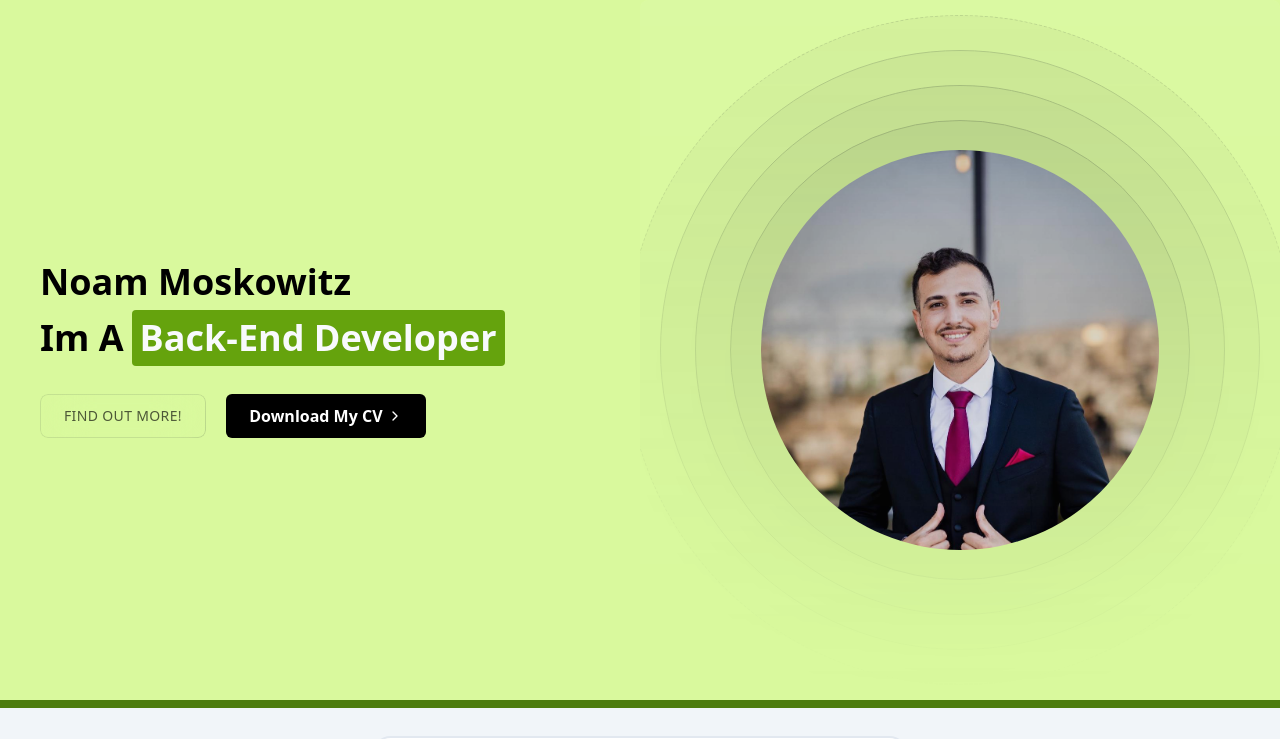
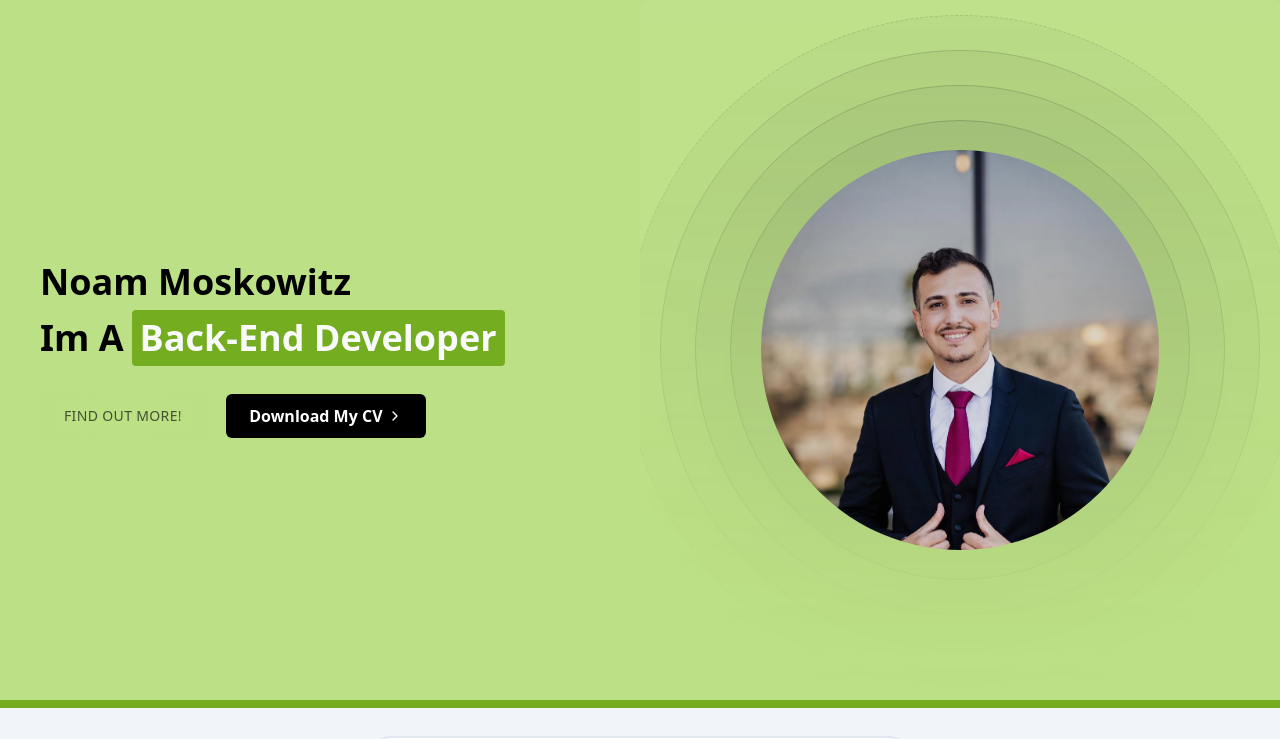
Before and after one commit to Noam-Moskowitz/Noam-Moskowitz-Portfolio, a React (Vite) app: page / in a window 1280 px wide. Shown: the top 739 px of the page. Built offline with nearby package versions, Linux system fonts and the light colour scheme.

Commit message:
implemented themeing

```diff
--- a/src/App.tsx
+++ b/src/App.tsx
@@ -5,16 +5,19 @@ import ExpereienceWarpper from "./components/experience/ExpereienceWarpper";
 import HeroWrapper from "./components/hero/HeroWrapper";
 import NavBar from "./components/nav/NavBar";
 import ProjectsWrapper from "./components/projects/ProjectsWrapper";
+import { ThemeProvider } from "./theme/ThemeProvider";
 
 function App() {
   return (
     <>
+      <ThemeProvider defaultTheme="light" storageKey="vite-ui-theme">
         <NavBar />
         <HeroWrapper />
         <AboutWrapper />
         <ExpereienceWarpper />
         <ProjectsWrapper />
         <EducationWrapper />
+      </ThemeProvider>
     </>
   );
 }
--- a/src/components/about/AboutWrapper.tsx
+++ b/src/components/about/AboutWrapper.tsx
@@ -6,7 +6,7 @@ const AboutWrapper = () => {
   return (
     <div
       id="about"
-      className="flex flex-col md:flex-row p-10 bg-secondary border-y-8 border-lime-700"
+      className="flex flex-col md:flex-row p-10 bg-secondary border-y-8 border-divider"
     >
       {aboutMeArr.map((para, i) => (
         <AboutParagrah key={i} content={para.content} title={para.title} />
--- a/src/components/hero/Heading.tsx
+++ b/src/components/hero/Heading.tsx
@@ -33,7 +33,7 @@ const Heading = () => {
             }}
             text={
               <WordRotate
-                className="text-lg md:text-4xl font-bold bg-lime-600 text-primary-foreground rounded p-2 dark:text-white "
+                className="text-lg md:text-4xl font-bold bg-divider text-primary-foreground rounded p-2 "
                 words={["Full-Stack Developer", "Front-End Developer", "Back-End Developer"]}
               />
             }
--- a/src/components/hero/HeroImage.tsx
+++ b/src/components/hero/HeroImage.tsx
@@ -3,7 +3,7 @@ import Ripple from "@/components/magicui/ripple";
 
 const HeroImage = () => {
   return (
-    <div className="relative flex h-[300px] md:h-[500px] lg:h-[700px] md:w-[50%] flex-col items-center justify-center overflow-hidden rounded-lg   ">
+    <div className="relative flex h-[300px] md:h-[500px] lg:h-[700px] md:w-[50%] flex-col items-center justify-center overflow-hidden rounded-lg bg-primary">
       <img
         className="rounded-full h-[200px] md:h-[400px]"
         src="../src/images/heroImage.jpeg"
--- a/src/components/hero/HeroWrapper.tsx
+++ b/src/components/hero/HeroWrapper.tsx
@@ -4,7 +4,7 @@ import HeroImage from "./HeroImage";
 
 const HeroWrapper = () => {
   return (
-    <div className="size-full flex flex-col-reverse md:flex-row items-center justify-between bg-lime-200">
+    <div className="size-full flex flex-col-reverse md:flex-row items-center justify-between bg-primary">
       <Heading />
       <HeroImage />
     </div>
--- a/src/components/nav/MobileNavBar.tsx
+++ b/src/components/nav/MobileNavBar.tsx
@@ -1,10 +1,27 @@
 import React, { useState } from "react";
 import { navItems } from "./NavBar";
 import NavIcon from "./NavIcon";
-import { HiOutlineArrowsPointingIn, HiOutlineArrowsPointingOut } from "react-icons/hi2";
+import {
+  HiOutlineArrowsPointingIn,
+  HiOutlineArrowsPointingOut,
+  HiOutlineMoon,
+  HiOutlineSun,
+} from "react-icons/hi2";
+import { useTheme } from "@/theme/ThemeProvider";
 
 const MobileNavBar = () => {
   const [open, setOpen] = useState(false);
+
+  const { theme, setTheme } = useTheme();
+
+  const themeBtn = {
+    icon: theme === `light` ? <HiOutlineMoon size={25} /> : <HiOutlineSun size={25} />,
+    title: theme === `light` ? `Dark Mode` : `Light Mode`,
+    clickFunc: () => {
+      setTheme(theme === `light` ? `dark` : `light`);
+      setOpen(false);
+    },
+  };
   return (
     <div
       onMouseLeave={() => setOpen(false)}
@@ -20,6 +37,9 @@ const MobileNavBar = () => {
             clickFunc={() => setOpen(false)}
           />
         ))}
+        <div className="cursor-pointer">
+          <NavIcon icon={themeBtn.icon} title={themeBtn.title} clickFunc={themeBtn.clickFunc} />
+        </div>
       </div>
       <div onClick={() => setOpen(!open)}>
         {open ? <HiOutlineArrowsPointingIn size={25} /> : <HiOutlineArrowsPointingOut size={25} />}
--- a/src/components/nav/NavBar.tsx
+++ b/src/components/nav/NavBar.tsx
@@ -7,8 +7,10 @@ import {
   HiOutlineAcademicCap,
   HiOutlineFolder,
   HiOutlineMoon,
+  HiOutlineSun,
 } from "react-icons/hi2";
 import MobileNavBar from "./MobileNavBar";
+import { useTheme } from "@/theme/ThemeProvider";
 
 export const navItems = [
   { icon: <HiBarsArrowUp size={25} />, title: `To Top`, link: `#` },
@@ -16,16 +18,26 @@ export const navItems = [
   { icon: <HiOutlineBriefcase size={25} />, title: `Experience`, link: `#experience` },
   { icon: <HiOutlineFolder size={25} />, title: `Projects`, link: `#projects` },
   { icon: <HiOutlineAcademicCap size={25} />, title: `Education`, link: `#education` },
-  { icon: <HiOutlineMoon size={25} />, title: `Dark Mode` },
 ];
 
 const NavBar = () => {
+  const { theme, setTheme } = useTheme();
+
+  const themeBtn = {
+    icon: theme === `light` ? <HiOutlineMoon size={25} /> : <HiOutlineSun size={25} />,
+    title: theme === `light` ? `Dark Mode` : `Light Mode`,
+    clickFunc: () => setTheme(theme === `light` ? `dark` : `light`),
+  };
+
   return (
     <div className="fixed bottom-6 flex md:justify-center ml-5 md:ml-0  w-full z-50">
       <div className="hidden md:flex bg-background  items-start justify-around expanding-nav-bar overflow-hidden  gap-5 border-2 rounded-full shadow-lg p-2 px-5">
         {navItems.map((item, i) => (
           <NavIcon key={i} icon={item.icon} title={item.title} link={item.link} />
         ))}
+        <div className="cursor-pointer">
+          <NavIcon icon={themeBtn.icon} title={themeBtn.title} clickFunc={themeBtn.clickFunc} />
+        </div>
       </div>
       <MobileNavBar />
     </div>
--- a/src/index.css
+++ b/src/index.css
@@ -10,7 +10,7 @@
     --card-foreground: 222.2 84% 4.9%;
     --popover: 0 0% 100%;
     --popover-foreground: 222.2 84% 4.9%;
-    --primary: 222.2 47.4% 11.2%;
+    --primary: 84 60% 70%;
     --primary-foreground: 210 40% 98%;
     --secondary: 210 40% 96.1%;
     --secondary-foreground: 222.2 47.4% 11.2%;
@@ -34,6 +34,7 @@
     --color-3: 210 100% 63%;
     --color-4: 195 100% 63%;
     --color-5: 90 100% 63%;
+    --divider: 84 70% 40%;
   }
 
   .dark {
@@ -43,7 +44,7 @@
     --card-foreground: 210 40% 98%;
     --popover: 222.2 84% 4.9%;
     --popover-foreground: 210 40% 98%;
-    --primary: 210 40% 98%;
+    --primary: 84, 70%, 40%;
     --primary-foreground: 222.2 47.4% 11.2%;
     --secondary: 217.2 32.6% 17.5%;
     --secondary-foreground: 210 40% 98%;
@@ -61,6 +62,7 @@
     --chart-3: 30 80% 55%;
     --chart-4: 280 65% 60%;
     --chart-5: 340 75% 55%;
+    --divider: 84 60% 70%;
   }
 }
 
--- /dev/null
+++ b/src/theme/ThemeProvider.tsx
@@ -0,0 +1,71 @@
+import { createContext, useContext, useEffect, useState } from "react";
+
+type Theme = "dark" | "light" | "system";
+
+type ThemeProviderProps = {
+  children: React.ReactNode;
+  defaultTheme?: Theme;
+  storageKey?: string;
+};
+
+type ThemeProviderState = {
+  theme: Theme;
+  setTheme: (theme: Theme) => void;
+};
+
+const initialState: ThemeProviderState = {
+  theme: "system",
+  setTheme: () => null,
+};
+
+const ThemeProviderContext = createContext<ThemeProviderState>(initialState);
+
+export function ThemeProvider({
+  children,
+  defaultTheme = "system",
+  storageKey = "vite-ui-theme",
+  ...props
+}: ThemeProviderProps) {
+  const [theme, setTheme] = useState<Theme>(
+    () => (localStorage.getItem(storageKey) as Theme) || defaultTheme
+  );
+
+  useEffect(() => {
+    const root = window.document.documentElement;
+
+    root.classList.remove("light", "dark");
+
+    if (theme === "system") {
+      const systemTheme = window.matchMedia("(prefers-color-scheme: dark)").matches
+        ? "dark"
+        : "light";
+
+      root.classList.add(systemTheme);
+      return;
+    }
+
+    root.classList.add(theme);
+  }, [theme]);
+
+  const value = {
+    theme,
+    setTheme: (theme: Theme) => {
+      localStorage.setItem(storageKey, theme);
+      setTheme(theme);
+    },
+  };
+
+  return (
+    <ThemeProviderContext.Provider {...props} value={value}>
+      {children}
+    </ThemeProviderContext.Provider>
+  );
+}
+
+export const useTheme = () => {
+  const context = useContext(ThemeProviderContext);
+
+  if (context === undefined) throw new Error("useTheme must be used within a ThemeProvider");
+
+  return context;
+};
--- a/tailwind.config.js
+++ b/tailwind.config.js
@@ -59,6 +59,7 @@ module.exports = {
         "color-3": "hsl(var(--color-3))",
         "color-4": "hsl(var(--color-4))",
         "color-5": "hsl(var(--color-5))",
+        divider: "hsl(var(--divider))",
       },
       borderRadius: {
         lg: "var(--radius)",
```
Also changed, not shown: src/main.tsx (+7 -7 lines). Lines whose indentation alone changed are shown as unchanged.
